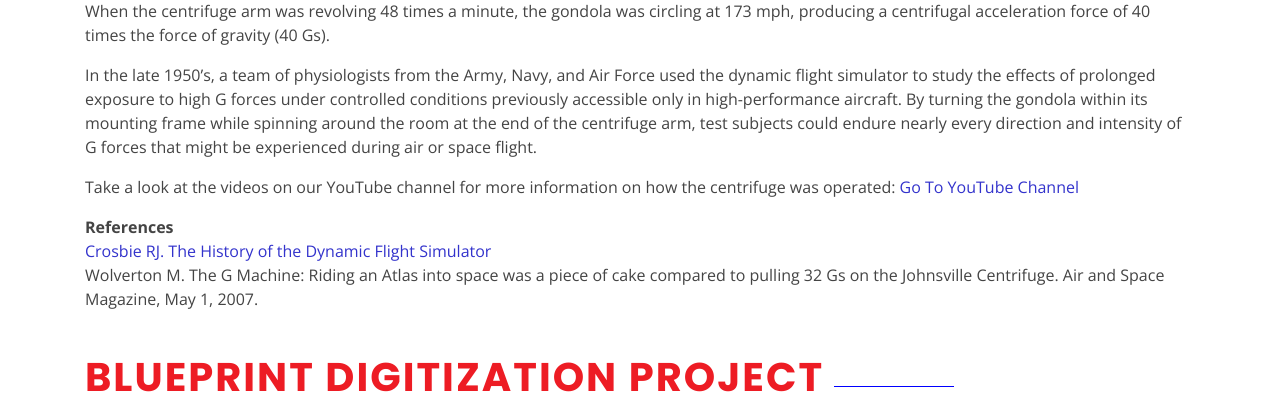
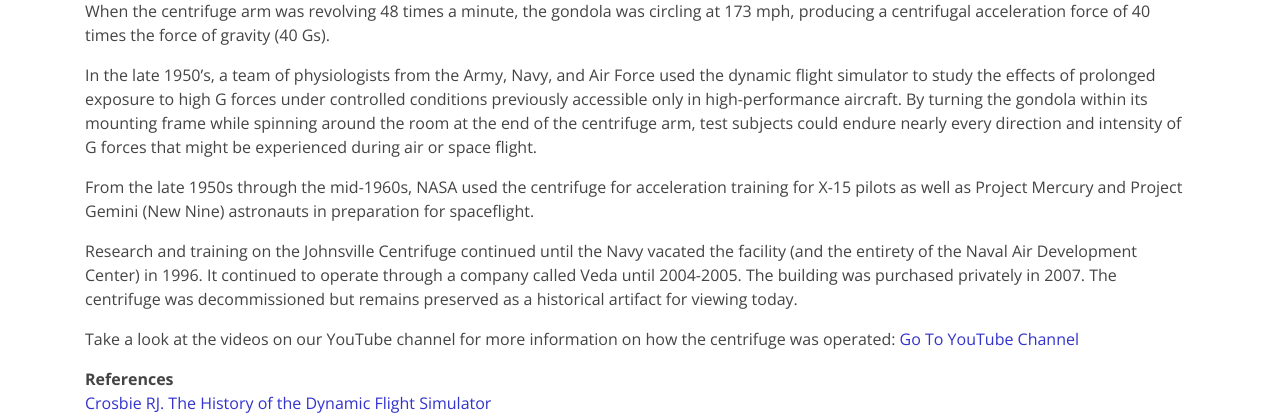
Before and after one commit to jtangir87/sepacoldwar, a Django app: page /projects/dynamic-flight-simulator in a window 1280 px wide. Shown: the part 1220-1637 px from the top of the page. Run offline with Django 3.2, Linux system fonts and the light colour scheme; data that the repository does not hold is empty; parts of the project's set-up code (start-up, migrations or seed data) failed here and were passed over; some libraries are stand-ins or nearby versions.

Commit message:
copy and image updates

```diff
--- a/templates/pages/projects/dfs.html
+++ b/templates/pages/projects/dfs.html
@@ -70,6 +70,9 @@
               <p>In the late 1950’s, a team of physiologists from the Army, Navy, and Air Force used the dynamic flight simulator to study the effects of prolonged exposure to high G forces under controlled conditions
               previously accessible only in high-performance aircraft. By turning the gondola within its mounting frame while spinning around the room at the end of the centrifuge arm, test subjects could endure nearly
               every direction and intensity of G forces that might be experienced during air or space flight. </p>
+              <p>From the late 1950s through the mid-1960s, NASA used the centrifuge for acceleration training for X-15 pilots as well as Project Mercury and Project Gemini (New Nine) astronauts in preparation for spaceflight.</p>
+              <p>Research and training on the Johnsville Centrifuge continued until the Navy vacated the facility (and the entirety of the Naval Air Development Center) in 1996. It continued to operate through a company called
+                Veda until 2004-2005. The building was purchased privately in 2007. The centrifuge was decommissioned but remains preserved as a historical artifact for viewing today.</p>
               <p>Take a look at the videos on our YouTube channel for more information on how the centrifuge was operated: <a href="https://www.youtube.com/playlist?list=PLn_3DgGSrFE0GazRdPI-qI4KXwi5VLZUa">Go To YouTube Channel</a>
               <p><strong>References</strong><br>
               <a href=" http://www.navairdevcen.org/Documents/DFS-history.pdf">Crosbie RJ. The History of the Dynamic Flight Simulator</a><br>
@@ -324,9 +327,8 @@
               <img src="{% static 'img/dfs/crosbie_plaque.png'%}" class="img-fluid">
             </div>
             <div style="float:none;">
-              <p><strong>Richard J. Crosbie plaque-</strong> a plaque commemorating the contributions of Richard Crosbie to the operation of the Johnsville
-              Centrifuge was commissioned by The Southeastern Pennsylvania Cold War Historical Society in 2019. We intended to present the plaque to Dick’s widow, Joy, in March,
-              but that is delayed due to the coronavirus pandemic. We intend to have the plaque displayed at the Fuge at some point in the future.
+              <p><strong>Richard J. Crosbie plaque-</strong> a plaque commemorating the contributions of Richard Crosbie to the operation of the Johnsville Centrifuge was
+                commissioned by The Southeastern Pennsylvania Cold War Historical Society in 2019. The plaque is displayed at the Fuge on the 3rd floor Centrifuge “Flight Deck”.
               </p>
               <p>The inscription on the plaque reads as follows:</p>
               <div class="text-center">
```
Also changed, not shown: templates/pages/projects/nadc.html (+15 -6 lines).
